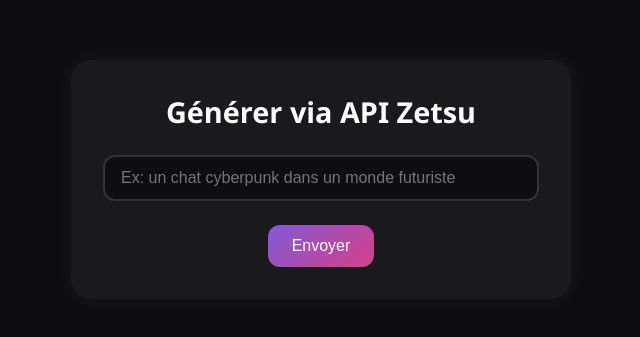
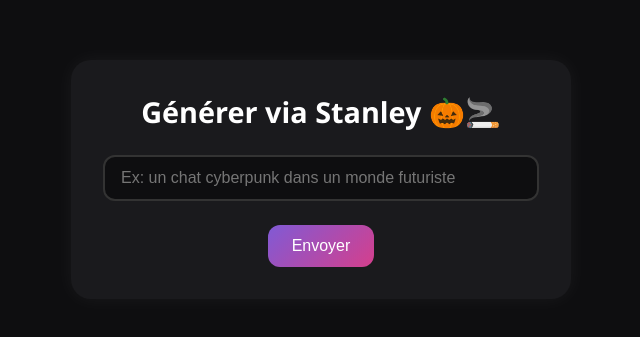
Before and after one commit to loglogc-1257/Redi, a plain HTML site: page index.html in a window 1280 px wide. Shown: the part 221-558 px from the top of the page, without its empty margins (319-959 px from the left). Drawn offline with Linux system fonts and the light colour scheme.

Commit message:
Update index.html

```diff
--- a/index.html
+++ b/index.html
@@ -85,7 +85,7 @@
 </head>
 <body>
   <div class="container">
-    <h2>Générer via API Zetsu</h2>
+    <h2>Générer via Stanley 🎃🚬</h2>
     <input type="text" id="prompt" placeholder="Ex: un chat cyberpunk dans un monde futuriste">
     <button onclick="redirect()">Envoyer</button>
   </div>
```
